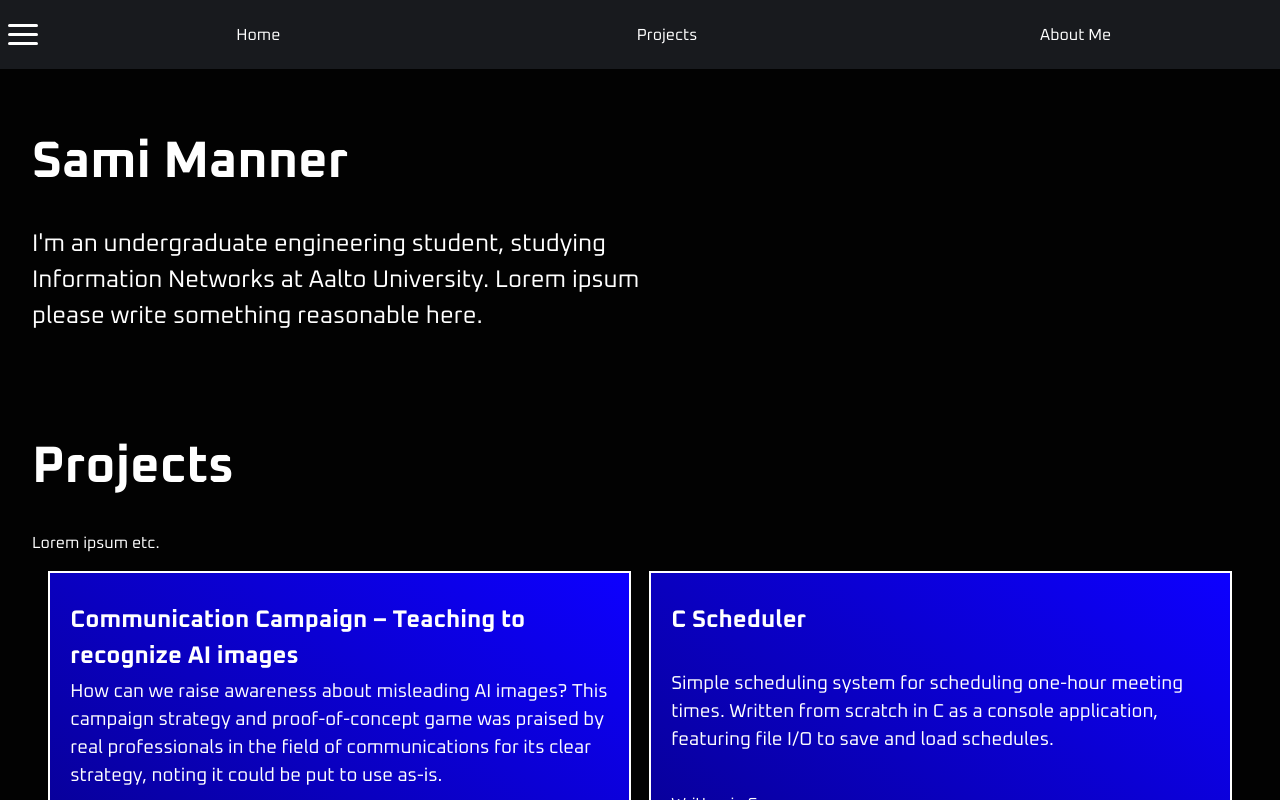
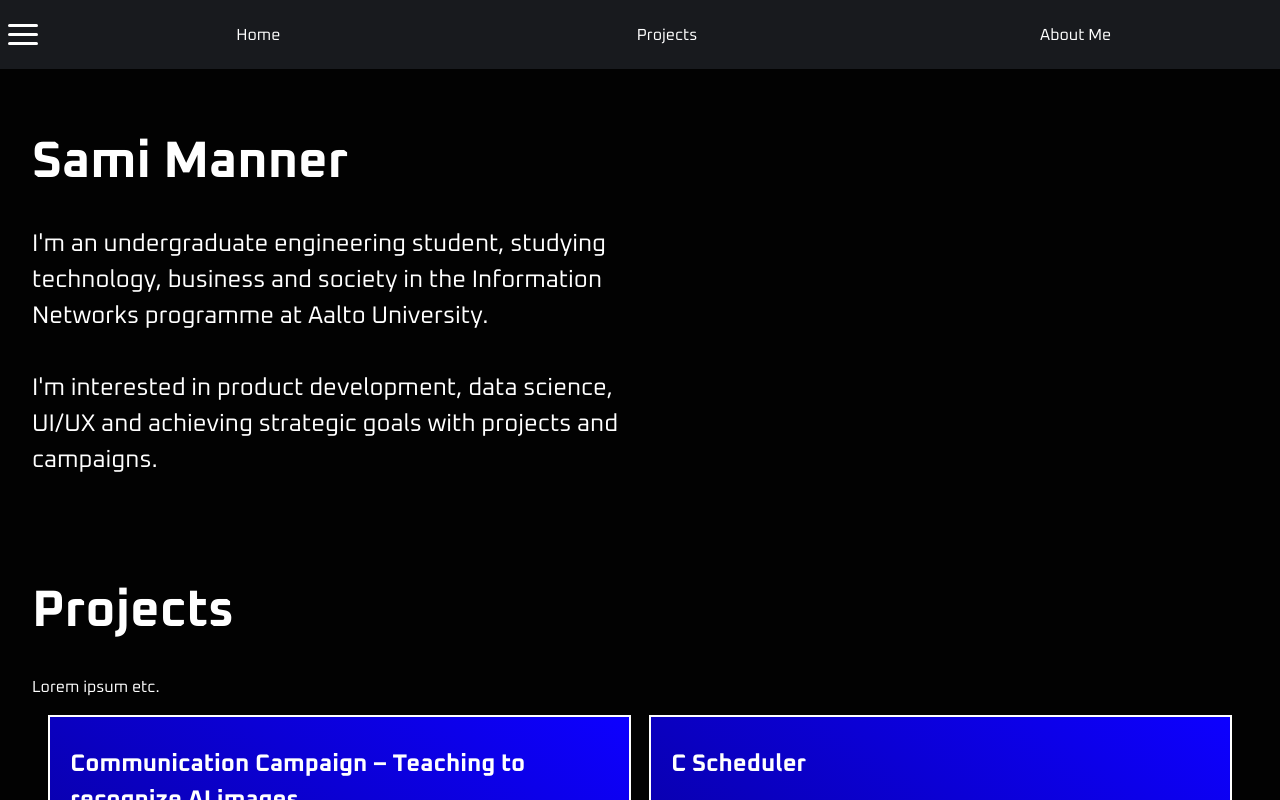
Before and after one commit to silentwinter0/portfolio, a React (Vite) app: page / in a window 1280 px wide. Shown: the top 800 px of the page. Built offline with nearby package versions, Linux system fonts and the light colour scheme.

Commit message:
Adjusted intro text content

```diff
--- a/src/pages/FrontPage.jsx
+++ b/src/pages/FrontPage.jsx
@@ -14,9 +14,13 @@ function FrontPage() {
       <div className="beginning-introduction">
         <h1>Sami Manner</h1>
         <p className='bigtext'>
-          I'm an undergraduate engineering student, studying Information
-          Networks at Aalto University. Lorem ipsum please write something
-          reasonable here.
+          I'm an undergraduate engineering student, studying technology,
+          business and society in the Information Networks programme at
+          Aalto University.
+          <br/><br/>
+          I'm interested in product development,
+          data science, UI/UX and achieving strategic goals with projects and
+          campaigns.
         </p>
       </div>
       <div className="card" id='projects'>
```
